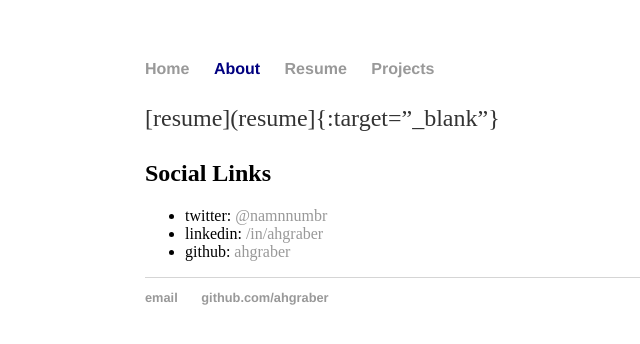
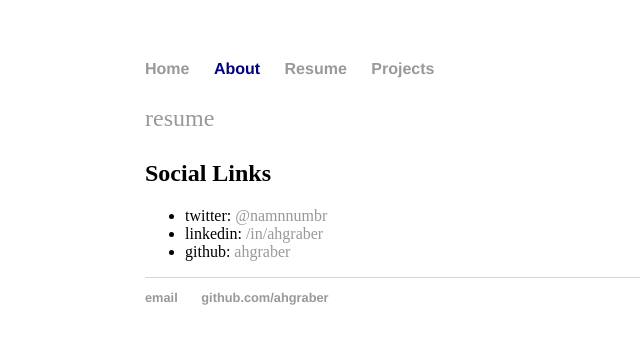
Before and after one commit to ahgraber/ahgraber.github.io, a Jekyll site: the page built from about.md, in a window 1280 px wide. Shown: the top 344 px of the page, without its empty margins (47-687 px from the left). Built offline with Jekyll 4.4.1, drawn with Linux system fonts in a browser that asks for light colours.

Commit message:
Update about.md

```diff
--- a/about.md
+++ b/about.md
@@ -3,7 +3,8 @@ layout: default
 title: About Me
 ---
 
-[resume](resume]{:target="_blank"}
+[resume](resume){:target="_blank"}
+
 ## Social Links
 * twitter: [@namnnumbr](https://twitter.com/namnnumbr)
 * linkedin: [/in/ahgraber](https://linkedin.com/in/ahgraber)
```
